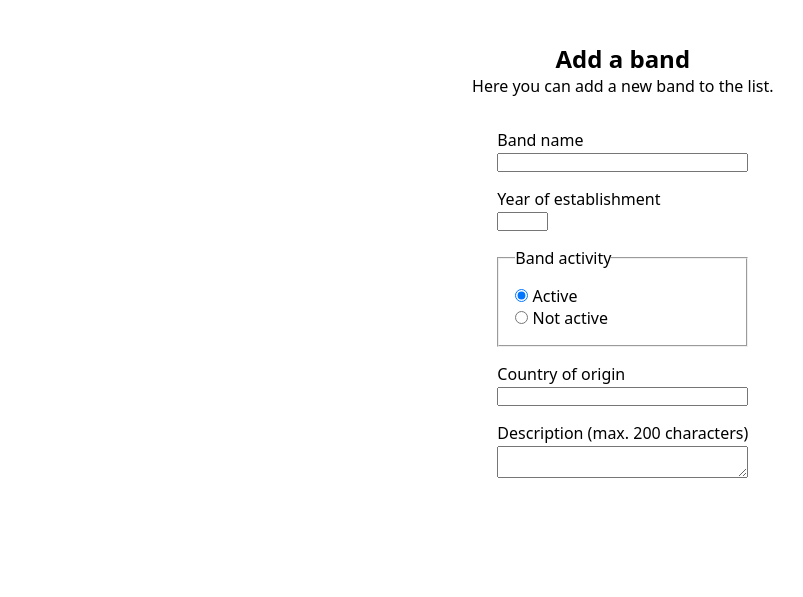
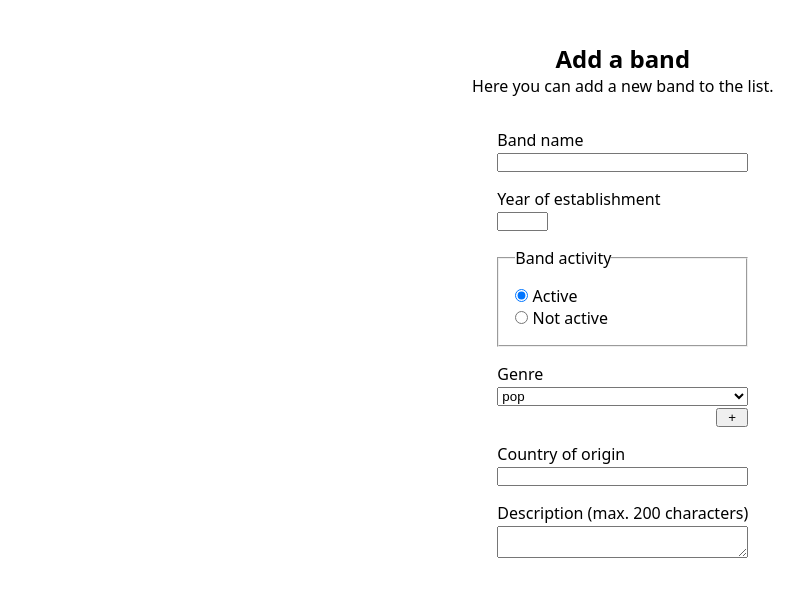
Before and after one commit to filepeno/rest-exercise-bands, a plain HTML site: page index.html in a window 1280 px wide. Shown: the part 97-694 px from the top of the page, without its empty margins (446-1249 px from the left). Drawn offline with Linux system fonts and the light colour scheme; no server answers.

Commit message:
added genre selector with button to add more (non-functional)

```diff
--- a/index.css
+++ b/index.css
@@ -23,6 +23,8 @@ header h1 {
   margin: 2rem auto;
 }
 
+/* FORM */
+
 section#form {
   /* background: rgb(58, 58, 58); */
   padding: 2rem;
@@ -44,7 +46,7 @@ form {
   flex-direction: column; */
 }
 
-/* labels */
+/* ----labels----- */
 label {
   margin-bottom: 2px;
 }
@@ -74,6 +76,13 @@ fieldset {
   padding: 1rem;
 }
 
+/* -----buttons----- */
+button#add-genre {
+  width: 2rem;
+  margin-top: 2px;
+  align-self: end;
+}
+
 /* ----bands-list---- */
 
 section#bands {
--- a/index.html
+++ b/index.html
@@ -37,6 +37,23 @@
             </div>
           </fieldset>
           <div>
+            <label for="genre">Genre</label>
+            <select name="genre" id="genre">
+              <option value="pop">pop</option>
+              <option value="rock">rock</option>
+              <option value="metal">metal</option>
+              <option value="new wave">new wave</option>
+              <option value="electronic">electronic</option>
+              <option value="alternative">alternative</option>
+              <option value="indie">indie</option>
+              <option value="folk">folk</option>
+              <option value="blues">blues</option>
+              <option value="jazz">jazz</option>
+              <option value="punk">punk</option>
+            </select>
+            <button type="button" id="add-genre">+</button>
+          </div>
+          <div>
             <label for="country">Country of origin</label>
             <input type="text" name="country" id="country" />
           </div>
```
